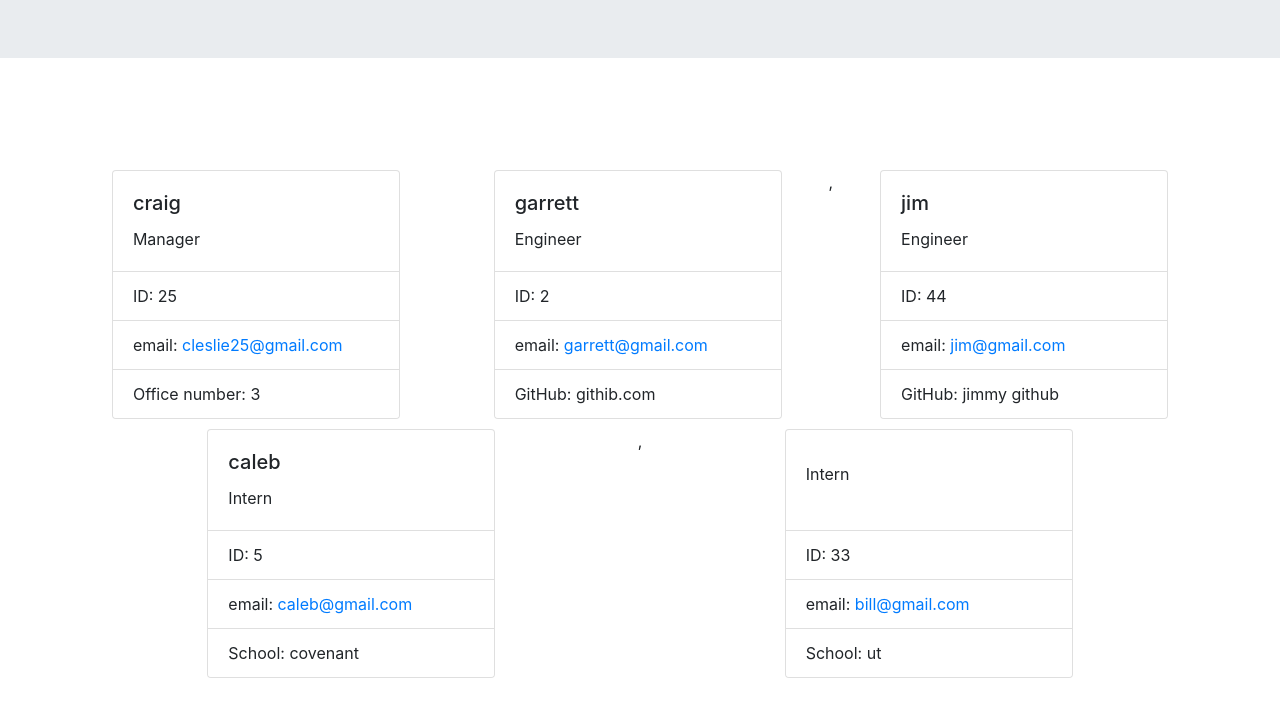
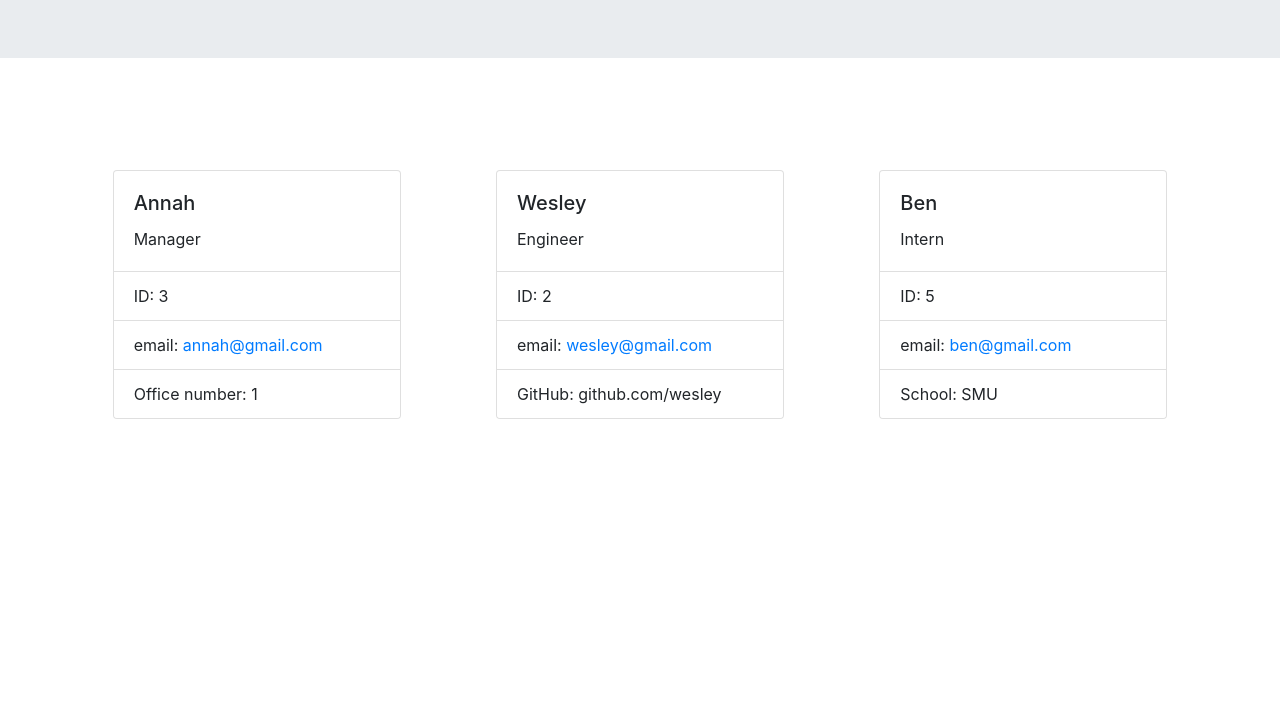
Before and after one commit to 3roses/team-profile-generator, a website: page dist/index.html in a window 1280 px wide. Shown: the part 153-870 px from the top of the page. After the commit the page ends 800 px from the top, so only its background shows below. Drawn offline with nearby package versions, Linux system fonts and the light colour scheme.

```diff
--- a/dist/index.html
+++ b/dist/index.html
@@ -23,55 +23,35 @@
 
         <div class="card" style="width: 18rem;">
             <div class="card-body">
-                <h5 class="card-title">craig</h5>
+                <h5 class="card-title">Annah</h5>
                 <p class="card-text">Manager</p>
             </div>
             <ul class="list-group list-group-flush">
-                <li class="list-group-item">ID: 25</li>
-                <li class="list-group-item">email: <a href="mailto:cleslie25@gmail.com">cleslie25@gmail.com</a></li>
-                <li class="list-group-item">Office number: 3</li>
+                <li class="list-group-item">ID: 3</li>
+                <li class="list-group-item">email: <a href="mailto:annah@gmail.com">annah@gmail.com</a></li>
+                <li class="list-group-item">Office number: 1</li>
             </ul>
         </div>
         <div class="card" style="width: 18rem;">
             <div class="card-body">
-                <h5 class="card-title">garrett</h5>
+                <h5 class="card-title">Wesley</h5>
                 <p class="card-text">Engineer</p>
             </div>
             <ul class="list-group list-group-flush">
                 <li class="list-group-item">ID: 2</li>
-                <li class="list-group-item">email: <a href="mailto:garrett@gmail.com">garrett@gmail.com</a></li>
-                <li class="list-group-item">GitHub: <a href="githib.com"></a>githib.com</li>
-            </ul>
-        </div>,<div class="card" style="width: 18rem;">
-            <div class="card-body">
-                <h5 class="card-title">jim</h5>
-                <p class="card-text">Engineer</p>
-            </div>
-            <ul class="list-group list-group-flush">
-                <li class="list-group-item">ID: 44</li>
-                <li class="list-group-item">email: <a href="mailto:jim@gmail.com">jim@gmail.com</a></li>
-                <li class="list-group-item">GitHub: <a href="jimmy github"></a>jimmy github</li>
+                <li class="list-group-item">email: <a href="mailto:wesley@gmail.com">wesley@gmail.com</a></li>
+                <li class="list-group-item">GitHub: <a href="github.com/wesley"></a>github.com/wesley</li>
             </ul>
         </div>
         <div class="card" style="width: 18rem;">
             <div class="card-body">
-                <h5 class="card-title">caleb</h5>
+                <h5 class="card-title">Ben</h5>
                 <p class="card-text">Intern</p>
             </div>
             <ul class="list-group list-group-flush">
                 <li class="list-group-item">ID: 5</li>
-                <li class="list-group-item">email: <a href="mailto:caleb@gmail.com">caleb@gmail.com</a></li>
-                <li class="list-group-item">School: covenant</li>
-            </ul>
-        </div>,<div class="card" style="width: 18rem;">
-            <div class="card-body">
-                <h5 class="card-title"></h5>
-                <p class="card-text">Intern</p>
-            </div>
-            <ul class="list-group list-group-flush">
-                <li class="list-group-item">ID: 33</li>
-                <li class="list-group-item">email: <a href="mailto:bill@gmail.com">bill@gmail.com</a></li>
-                <li class="list-group-item">School: ut</li>
+                <li class="list-group-item">email: <a href="mailto:ben@gmail.com">ben@gmail.com</a></li>
+                <li class="list-group-item">School: SMU</li>
             </ul>
         </div>
     </div>
```
Also changed, not shown: README.md.
